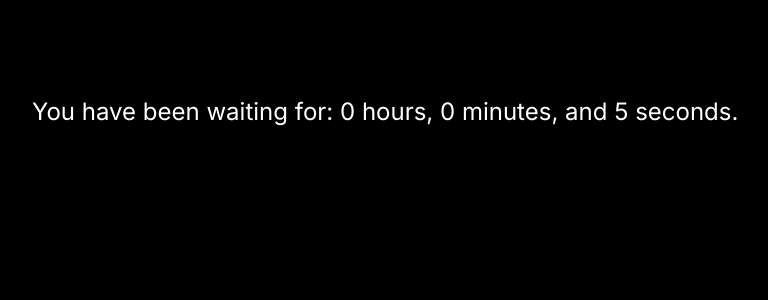
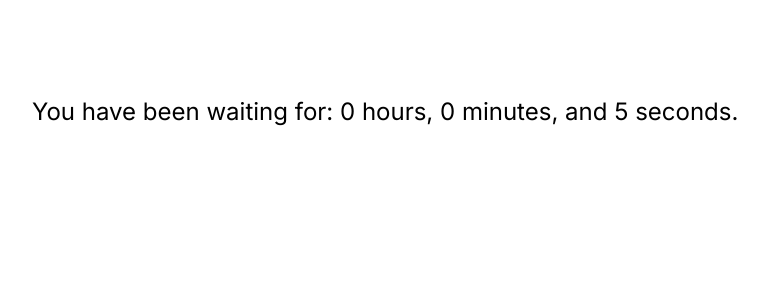
Before and after one commit to et0and/hold, a Next.js app in the folder hold/: page / in a window 1280 px wide. Shown: the top 300 px of the page, without its empty margins (64-832 px from the left). Built offline with nearby package versions, Linux system fonts and the light colour scheme.

Commit message:
Darkmode enabled

```diff
--- a/hold/src/pages/index.tsx
+++ b/hold/src/pages/index.tsx
@@ -38,7 +38,8 @@ const HomePage: React.FC = () => {
       <title>Hold</title>
       <meta property="og:title" content="Hold" key="title" />
       <meta property="twitter:title" content="Hold" />
-      <meta name="theme-color" content="#000000" />
+      <meta name="theme-color" content="#ffffff" />
+      <meta name="theme-color" content="#000000" media="(prefers-color-scheme: dark)"/>
       <meta property="description" content="As I await your response, my memory of you grows with time." />
       <meta property="og:description" content="As I await your response, my memory of you grows with time" />
       <meta property="twitter:description" content="As I await your response, my memory of you grows with time" />
@@ -61,7 +62,7 @@ const HomePage: React.FC = () => {
         sizes="16x16"
         href="/hold/favicon-16x16.png" />
       <link rel="manifest" href="/hold/site.webmanifest" />
-    </Head><div className="min-h-screen bg-black text-white relative">
+    </Head><div className="min-h-screen bg-white dark:bg-black dark:text-white text-black relative">
         <main
           className={`flex min-h-screen flex-col text-left justify-between p-24 ${inter.className}`}
         >
```
